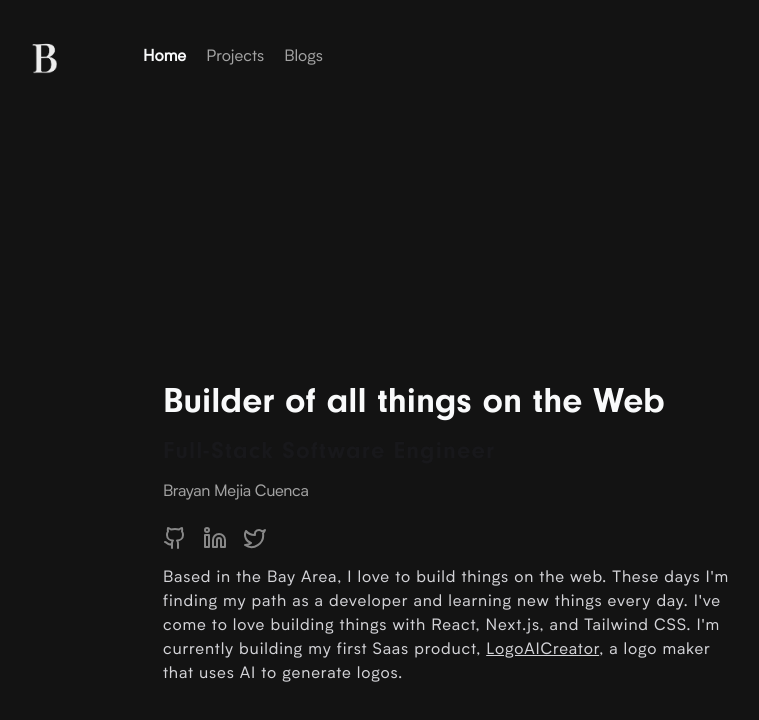
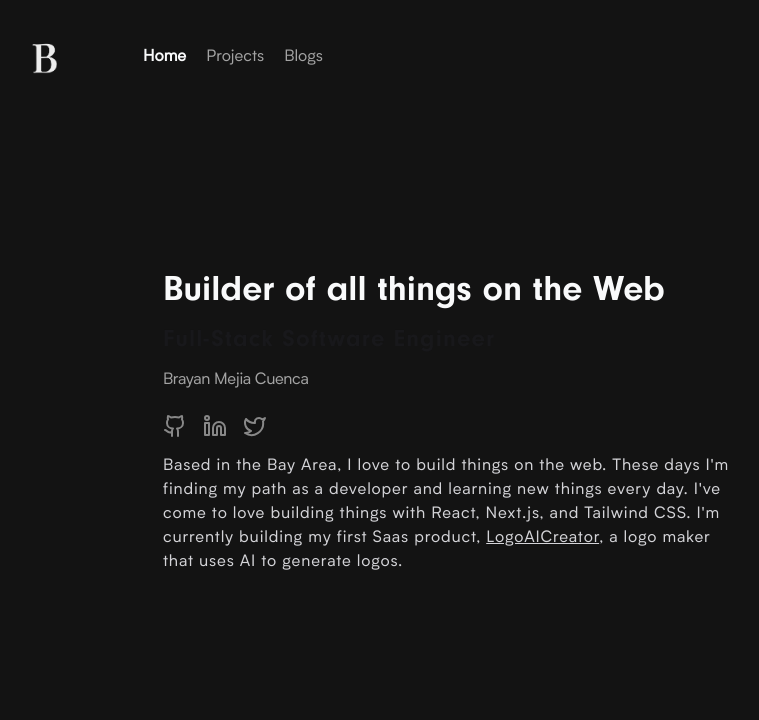
Before and after one commit to Mejiabrayan/portfolio-website, a Next.js app: page / in a window 1280 px wide. Shown: the top 720 px of the page, without its empty margins (13-772 px from the left). Built offline with nearby package versions, Linux system fonts and the light colour scheme.

Commit message:
fixed home page padding

```diff
--- a/src/app/page.tsx
+++ b/src/app/page.tsx
@@ -19,7 +19,7 @@ export const metadata: Metadata = {
 const Home = () => {
   return (
     <PageWrapper>
-      <section className='relative pt-40 flex flex-col items-center justify-center max-w-screen'>
+      <section className='relative py-12 flex flex-col items-center justify-center max-w-screen'>
         <div className='container px-4 w-full'>
           <div className='flex flex-col items-center lg:items-start'>
             <h1 className='font-heading text-4xl font-extrabold text-left lg:text-left  '>
```
